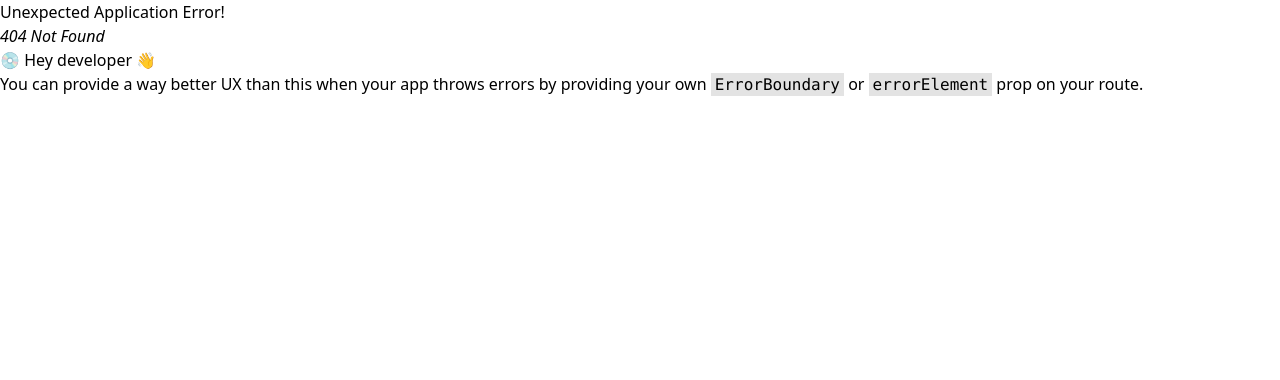
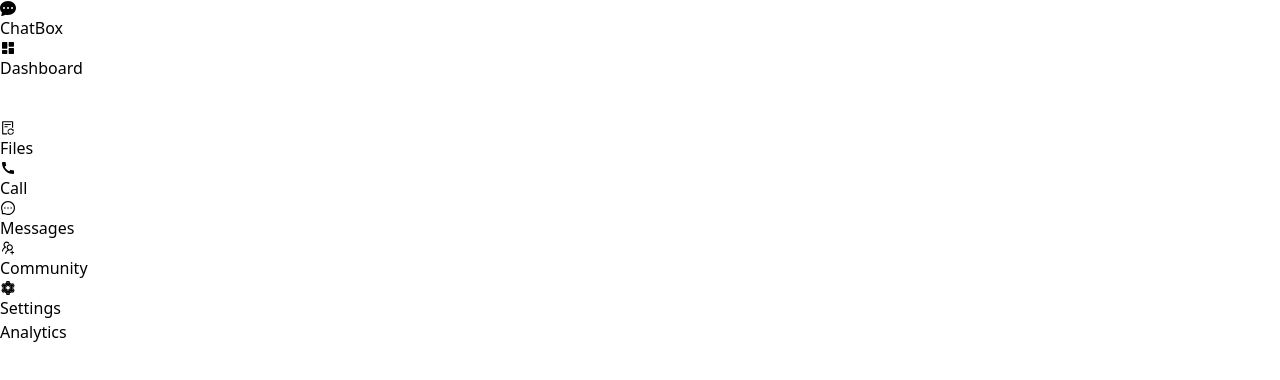
Before and after one commit to JoshMusira/real-time-chat-app, a React (Vite) app: page /dashboard/analytics in a window 1280 px wide. Before the commit this address had no page. Shown: the top 380 px of the page. Built offline with nearby package versions, Linux system fonts and the light colour scheme.

Commit message:
feat: add all sideNav links

```diff
--- /dev/null
+++ b/src/components/Analytics.tsx
@@ -0,0 +1,7 @@
+const Analytics = () => {
+    return (
+        <div>Analytics</div>
+    )
+}
+
+export default Analytics
--- /dev/null
+++ b/src/components/Call.tsx
@@ -0,0 +1,7 @@
+const Call = () => {
+    return (
+        <div>Call</div>
+    )
+}
+
+export default Call
--- /dev/null
+++ b/src/components/Community.tsx
@@ -0,0 +1,7 @@
+const Community = () => {
+    return (
+        <div>Community</div>
+    )
+}
+
+export default Community
--- /dev/null
+++ b/src/components/Dashboard.tsx
@@ -0,0 +1,7 @@
+const Dashboard = () => {
+    return (
+        <div>Dashboard</div>
+    )
+}
+
+export default Dashboard
--- /dev/null
+++ b/src/components/Files.tsx
@@ -0,0 +1,7 @@
+const Files = () => {
+    return (
+        <div>Files</div>
+    )
+}
+
+export default Files
--- a/src/routes/Routes.tsx
+++ b/src/routes/Routes.tsx
@@ -5,6 +5,11 @@ import Chat from "../components/chat/Chat";
 import Settings from "../components/Settings";
 import Login from "../pages/auth/Login";
 import Signup from "../pages/auth/Signup";
+import Dashboard from "../components/Dashboard";
+import Call from "../components/Call";
+import Analytics from "../components/Analytics";
+import Files from "../components/Files";
+import Community from "../components/Community";
 export const routes = createBrowserRouter(
     createRoutesFromElements(
         <Route >
@@ -16,6 +21,11 @@ export const routes = createBrowserRouter(
                 <Route path="messages" element={<MsgsLayout />}>
                     <Route path=":msgID" element={<Chat />} />
                 </Route>
+                <Route path="dashboard" element={<Dashboard />} />
+                <Route path="call" element={<Call />} />
+                <Route path="analytics" element={<Analytics />} />
+                <Route path="files" element={<Files />} />
+                <Route path="community" element={<Community />} />
                 <Route path="settings" element={<Settings />} />
             </Route>
         </Route>
```
